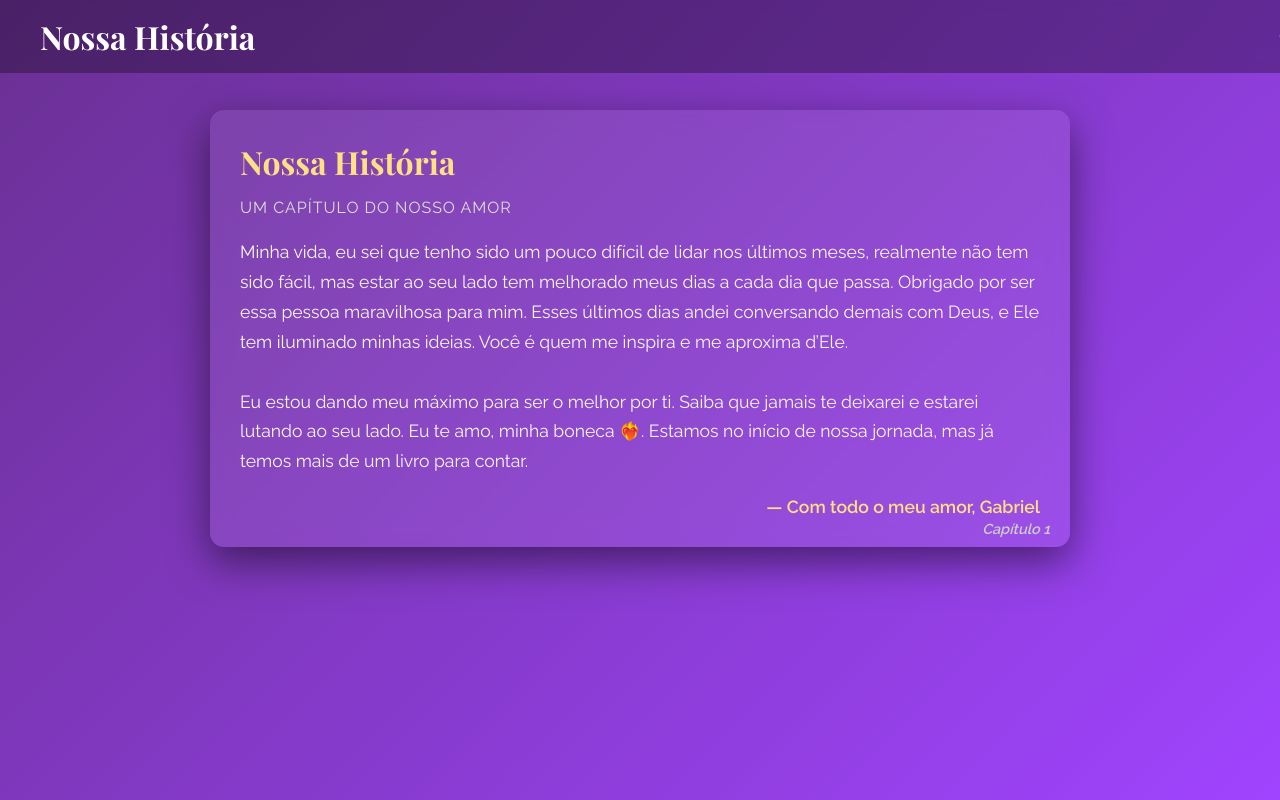
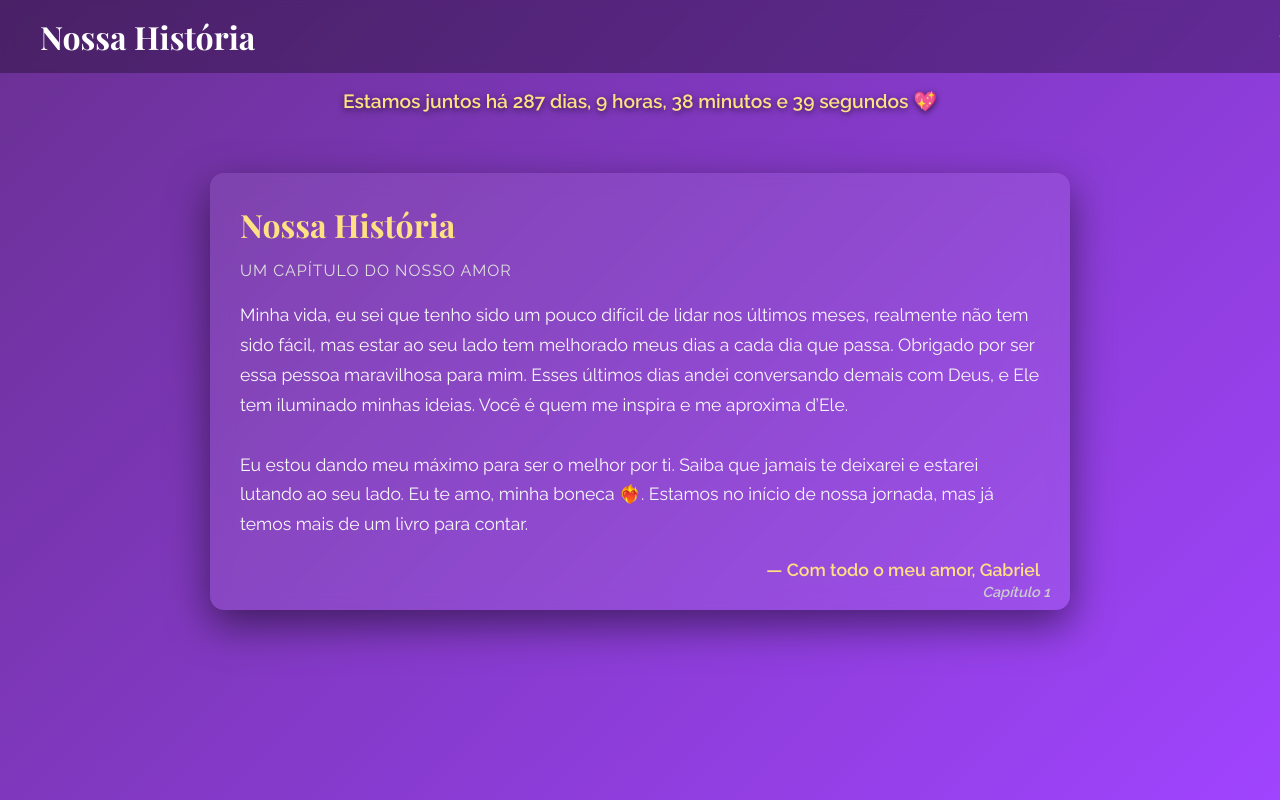
Before and after one commit to ggbiel-08/Eu-te-amo-minha-piccini, a plain HTML site: page index.html in a window 1280 px wide. Drawn offline with nearby package versions, Linux system fonts and the light colour scheme.

Commit message:
Update index.html

```diff
--- a/index.html
+++ b/index.html
@@ -123,6 +123,15 @@ header nav a:hover {
   color: #ccc;
   font-style: italic;
 }
+
+/* Contador */
+#contador {
+  margin: 20px 0;
+  font-size: 1.2rem;
+  font-weight: bold;
+  color: #ffe082;
+  text-shadow: 0 2px 6px rgba(0,0,0,0.6);
+}
 </style>
 </head>
 <body>
@@ -141,6 +150,9 @@ header nav a:hover {
   <img src="foto3.jpg" alt="Foto 3">
 </div>
 
+<!-- Contador -->
+<div id="contador"></div>
+
 <!-- Carta -->
 <div id="nossa-historia" class="card">
   <div class="card-title">Nossa História</div>
@@ -158,8 +170,14 @@ header nav a:hover {
   <div class="capitulo">Capítulo 1</div>
 </div>
 
+<!-- Música de fundo -->
+<audio autoplay loop>
+  <source src="musica.mp3" type="audio/mpeg">
+  Seu navegador não suporta áudio.
+</audio>
+
 <script>
-// Script do carrossel
+// Carrossel de imagens
 let current = 0;
 const images = document.querySelectorAll('.carousel img');
 setInterval(() => {
@@ -167,6 +185,22 @@ setInterval(() => {
   current = (current + 1) % images.length;
   images[current].classList.add('active');
 }, 4000);
+
+// Contador de tempo (data de início da história)
+const startDate = new Date("2024-12-01T00:00:00"); // <-- coloque aqui a data do início
+function atualizarContador() {
+  const now = new Date();
+  const diff = now - startDate;
+
+  const dias = Math.floor(diff / (1000 * 60 * 60 * 24));
+  const horas = Math.floor((diff / (1000 * 60 * 60)) % 24);
+  const minutos = Math.floor((diff / (1000 * 60)) % 60);
+  const segundos = Math.floor((diff / 1000) % 60);
+
+  document.getElementById("contador").textContent =
+    `Estamos juntos há ${dias} dias, ${horas} horas, ${minutos} minutos e ${segundos} segundos 💖`;
+}
+setInterval(atualizarContador, 1000);
 </script>
 
 </body>
```
